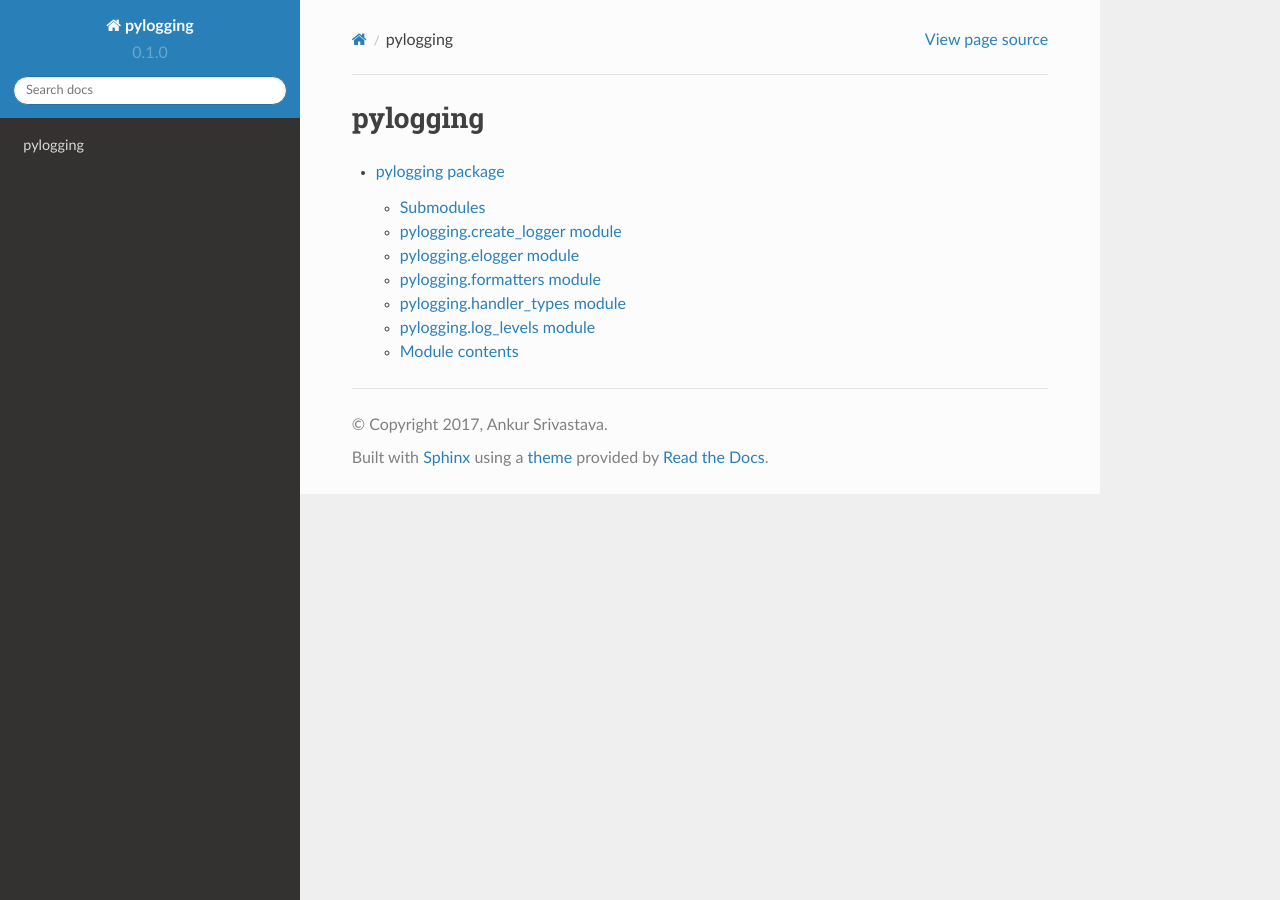
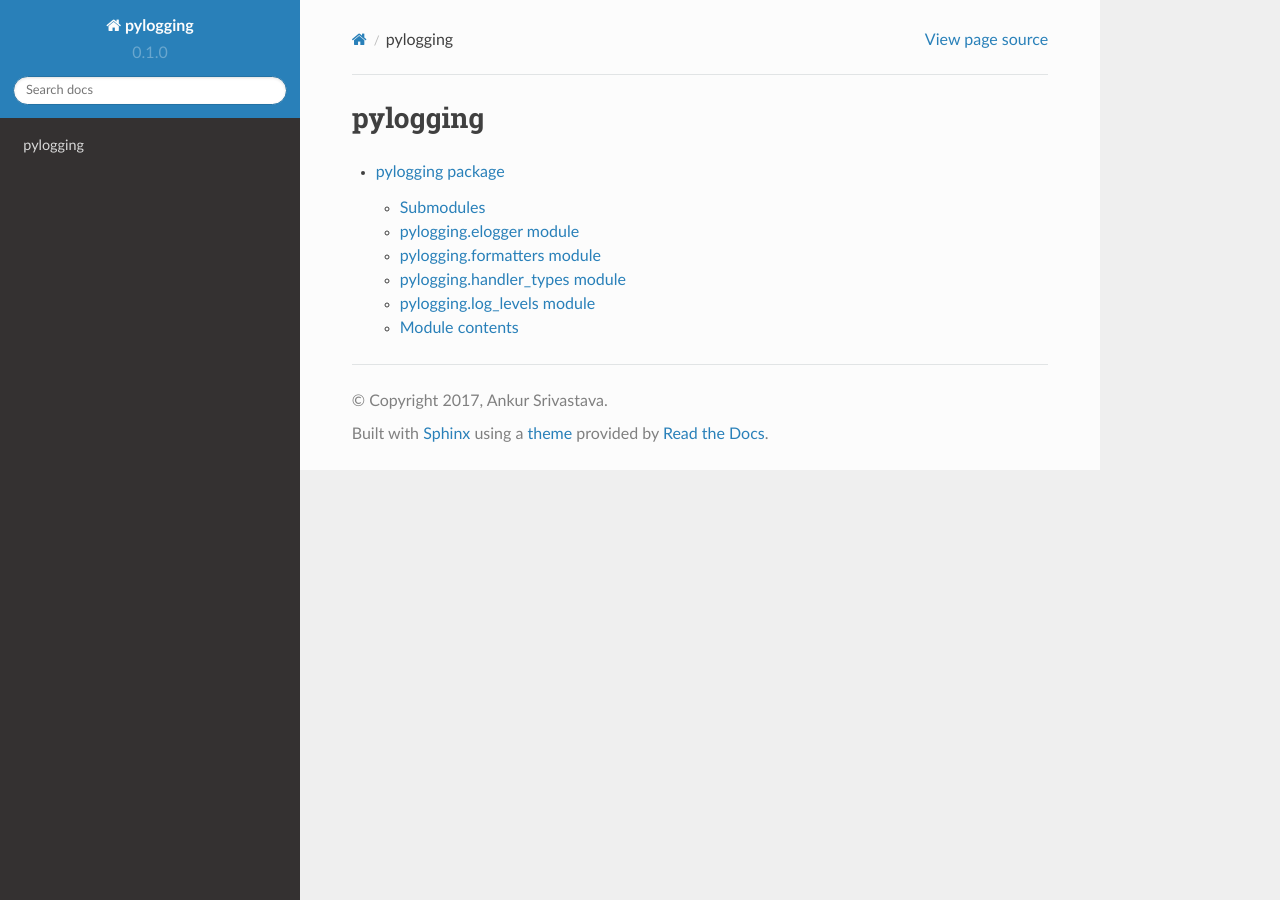
Before and after one commit to ansrivas/pylogging, a Sphinx documentation site: the page built from docs/source/modules.rst, in a window 1280 px wide. Built offline with Sphinx 7.4.7 and the Read the Docs theme 2.0.0, drawn with Linux system fonts in a browser that asks for light colours.

Commit message:
updated docs

```diff
--- a/docs/source/pylogging.rst
+++ b/docs/source/pylogging.rst
@@ -4,40 +4,32 @@ pylogging package
 Submodules
 ----------
 
-pylogging\.create\_logger module
---------------------------------
-
-.. automodule:: pylogging.create_logger
-    :members:
-    :undoc-members:
-    :show-inheritance:
-
-pylogging\.elogger module
--------------------------
+pylogging.elogger module
+------------------------
 
 .. automodule:: pylogging.elogger
     :members:
     :undoc-members:
     :show-inheritance:
 
-pylogging\.formatters module
-----------------------------
+pylogging.formatters module
+---------------------------
 
 .. automodule:: pylogging.formatters
     :members:
     :undoc-members:
     :show-inheritance:
 
-pylogging\.handler\_types module
---------------------------------
+pylogging.handler\_types module
+-------------------------------
 
 .. automodule:: pylogging.handler_types
     :members:
     :undoc-members:
     :show-inheritance:
 
-pylogging\.log\_levels module
------------------------------
+pylogging.log\_levels module
+----------------------------
 
 .. automodule:: pylogging.log_levels
     :members:
```
